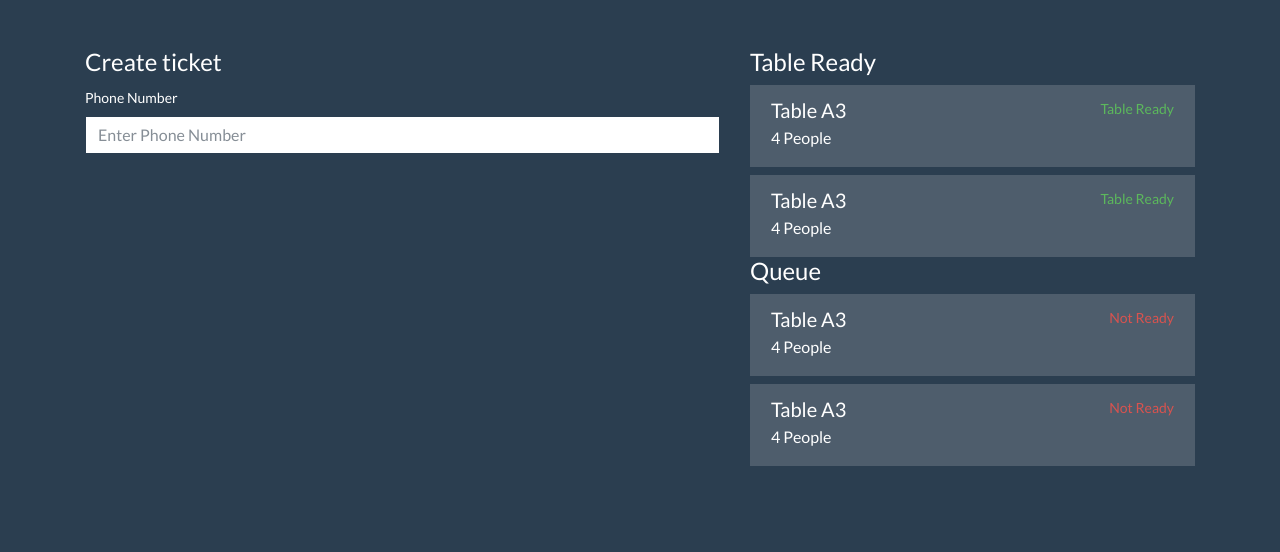
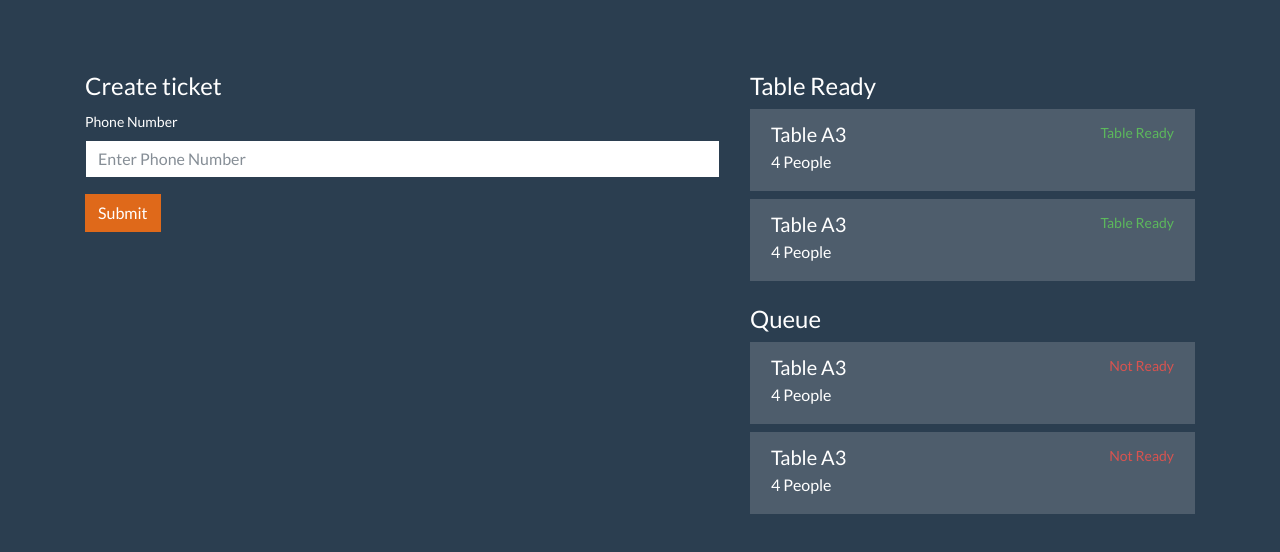
Before and after one commit to anthonydo1/restaurantq, a website: page index.html in a window 1280 px wide. Drawn offline with nearby package versions, Linux system fonts and the light colour scheme.

Commit message:
index.html

```diff
--- a/index.html
+++ b/index.html
@@ -7,12 +7,14 @@
     <meta http-equiv="X-UA-Compatible" content="ie=edge">
     <title>Resturant Queue System</title>
     <link rel="stylesheet" href="https://stackpath.bootstrapcdn.com/bootswatch/4.3.1/superhero/bootstrap.min.css">
+    <script src="https://ajax.googleapis.com/ajax/libs/jquery/3.4.1/jquery.min.js"></script>
+    <script src="index.js"></script>
 </head>
 
 <body>
     <div class="container mt-5">
-        <div class="row">
-            <div class="col-lg-7 text-white">
+        <div class="row" id="row1">
+            <div class="col-lg-7 mt-4 text-white">
                 <h4>Create ticket </h4>
                 <form>
                     <fieldset>
@@ -20,11 +22,13 @@
                             <label>Phone Number</label>
                             <input type="number" class="form-control" placeholder="Enter Phone Number">
                         </div>
+
+                        <button type="submit" class="btn btn-primary">Submit</button>
                     </fieldset>
                 </form>
             </div>
 
-            <div class="col-lg-5">
+            <div class="col-lg-5 mt-4" id="ready">
                 <h4 class="text-white">Table Ready</h4>
 
                 <div class="listgroup">
@@ -48,9 +52,10 @@
                 </div>
             </div>
         </div>
-        <div class="row">
+
+        <div class="row mt-4" id="row2">
             <div class="col-lg-7"></div>
-            <div class="col-lg-5">
+            <div class="col-lg-5" id="queue">
                 <h4 class="text-white">Queue</h4>
 
                 <div class="listgroup">
```
